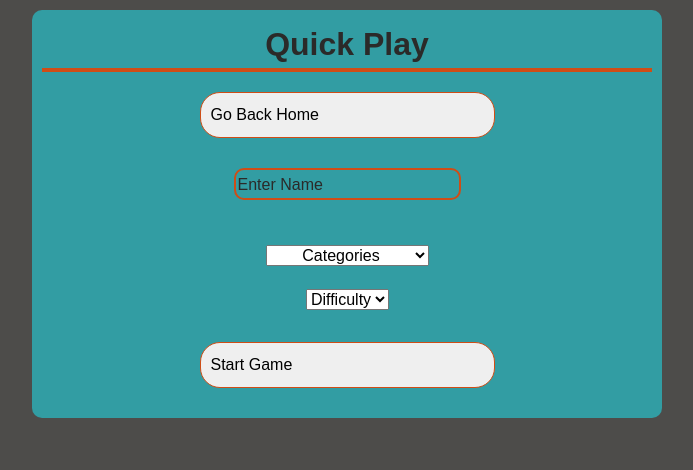
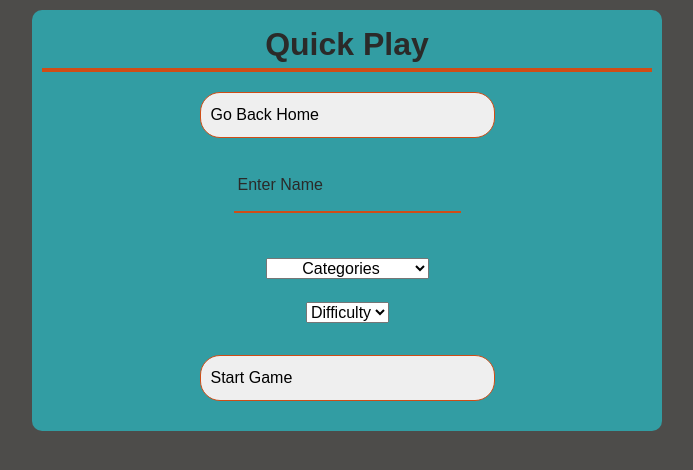
Before and after one commit to kennethd24/questionMaster, a React (Vite) app: page /QuickPlay in a window 1280 px wide. Shown: the top 470 px of the page, without its empty margins (293-986 px from the left). Built offline with nearby package versions, Linux system fonts and the light colour scheme.

Commit message:
Enter name css

```diff
--- a/src/index.css
+++ b/src/index.css
@@ -163,41 +163,34 @@ div.omrs-input-group {
 }
 
 /* Input*/
-.omrs-input-underlined > input,
-.omrs-input-filled > input {
+.omrs-input-underlined > input {
 	border: none;
-	border-bottom: 0.125rem solid var(--omrs-color-ink-medium-contrast);
+	border-bottom: 2px solid #cf4d16;
 	width: 100%;
 	height: 2rem;
 	font-size: 1.0625rem;
-	padding-left: 0.875rem;
 	line-height: 147.6%;
 	padding-top: 0.825rem;
 	padding-bottom: 0.5rem;
+  background-color: #329da3;
 }
 
-.omrs-input-underlined > input:focus,
-.omrs-input-filled > input:focus {
+.omrs-input-underlined > input:focus {
 	outline: none;
+  background-color:#f5b732;
+  border-bottom: 2px solid #f5b732;
+  border-radius: 10px;
+  transition: 0.2s;
 }
 
-.omrs-input-underlined > .omrs-input-label,
-.omrs-input-filled > .omrs-input-label {
+.omrs-input-underlined > .omrs-input-label {
 	position: absolute;
 	top: 0.9375rem;
 	left: 0.875rem;
 	line-height: 147.6%;
 	color: var(--omrs-color-ink-medium-contrast);
-	transition: top .2s;
+	transition: top .3s;
 }
-
-/* .omrs-input-underlined > svg,
-.omrs-input-filled > svg {
-	position: absolute;
-	top: 0.9375rem;
-	right: 0.875rem;
-	fill: var(--omrs-color-ink-medium-contrast);
-} */
 
 .omrs-input-underlined > .omrs-input-helper {
 	font-size: 0.9375rem;
@@ -206,20 +199,21 @@ div.omrs-input-group {
 	margin: 0.125rem 0.875rem;
 }
 
-.omrs-input-underlined > input:hover,
-.omrs-input-filled > input:hover {
-	background: #f5b732;
-	border-color: #f5b732;
+.omrs-input-underlined > input:hover {
+	background-color:#f5b732;
+  border-bottom: 2px solid #f5b732;
+  border-radius: 10px;
+  transition: 0.2s;
 }
 
 .omrs-input-underlined > input:focus + .omrs-input-label,
 .omrs-input-underlined > input:valid + .omrs-input-label {
-	top: 0;
-	font-size: 0.9375rem;
-	margin-bottom: 32px;;
+	top: 9px;
+	font-size: 0.7375rem;
+	margin-bottom: 32px;
 }
 
-.omrs-input-underlined:not(.omrs-input-danger) > input:focus + .omrs-input-label,
+/* .omrs-input-underlined:not(.omrs-input-danger) > input:focus + .omrs-input-label,
 .omrs-input-filled:not(.omrs-input-danger) > input:focus + .omrs-input-label {
 	color: var(--omrs-color-interaction);
 }
@@ -232,4 +226,4 @@ div.omrs-input-group {
 .omrs-input-underlined:not(.omrs-input-danger) > input:focus ~ svg,
 .omrs-input-filled:not(.omrs-input-danger) > input:focus ~ svg {
 	fill: var(--omrs-color-ink-high-contrast);
-}
+} */
--- a/src/pages/QuickPlay.tsx
+++ b/src/pages/QuickPlay.tsx
@@ -62,10 +62,7 @@ export default function QuickPlay() {
             value={currentName}
             onChange={(e) => setCurrentName(e.target.value)}
             style={{
-              backgroundColor: '#329da3',
-
-              border: '2px solid #cf4d16',
-              borderRadius: '10px',
+              height: '45px',
             }}
           />
           <span className="omrs-input-label">Enter Name</span>
```
